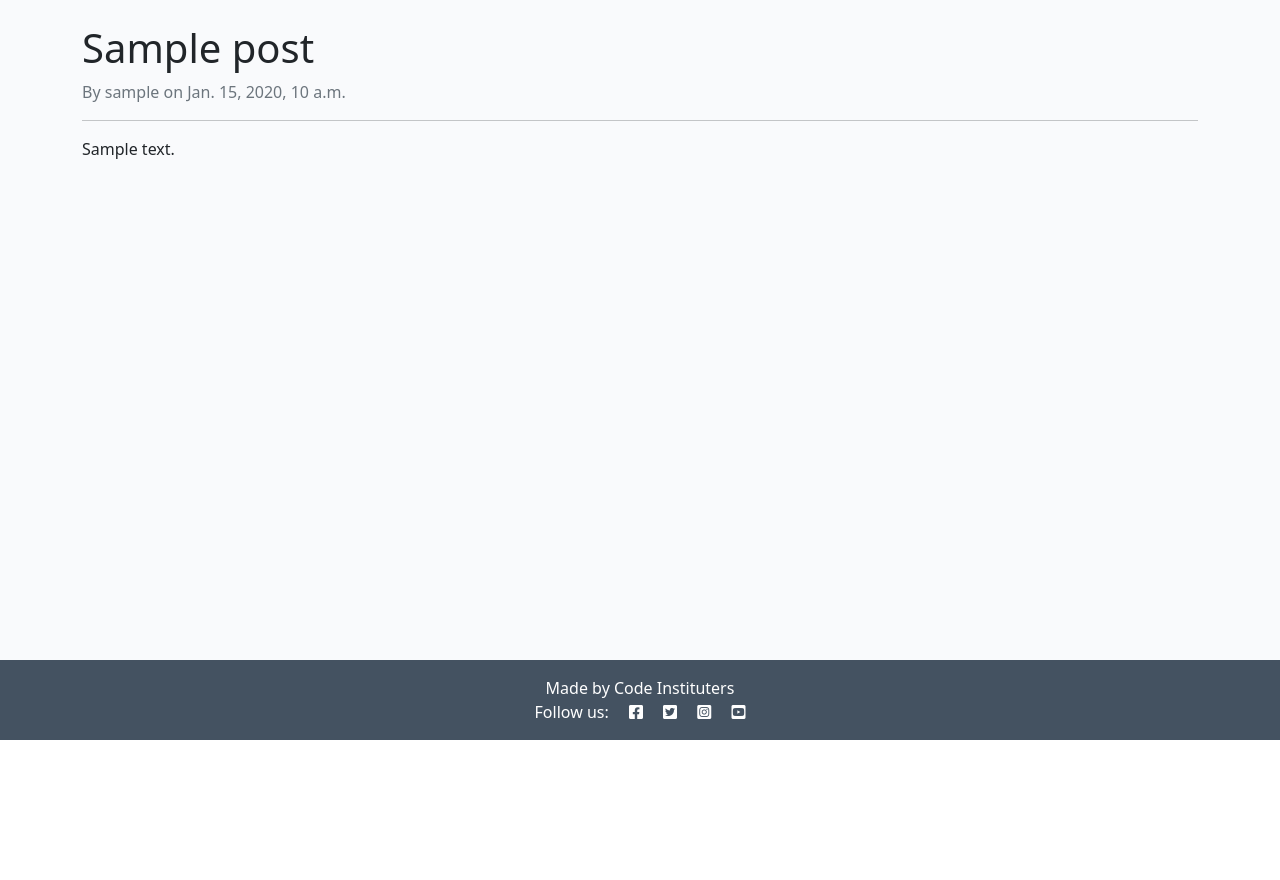
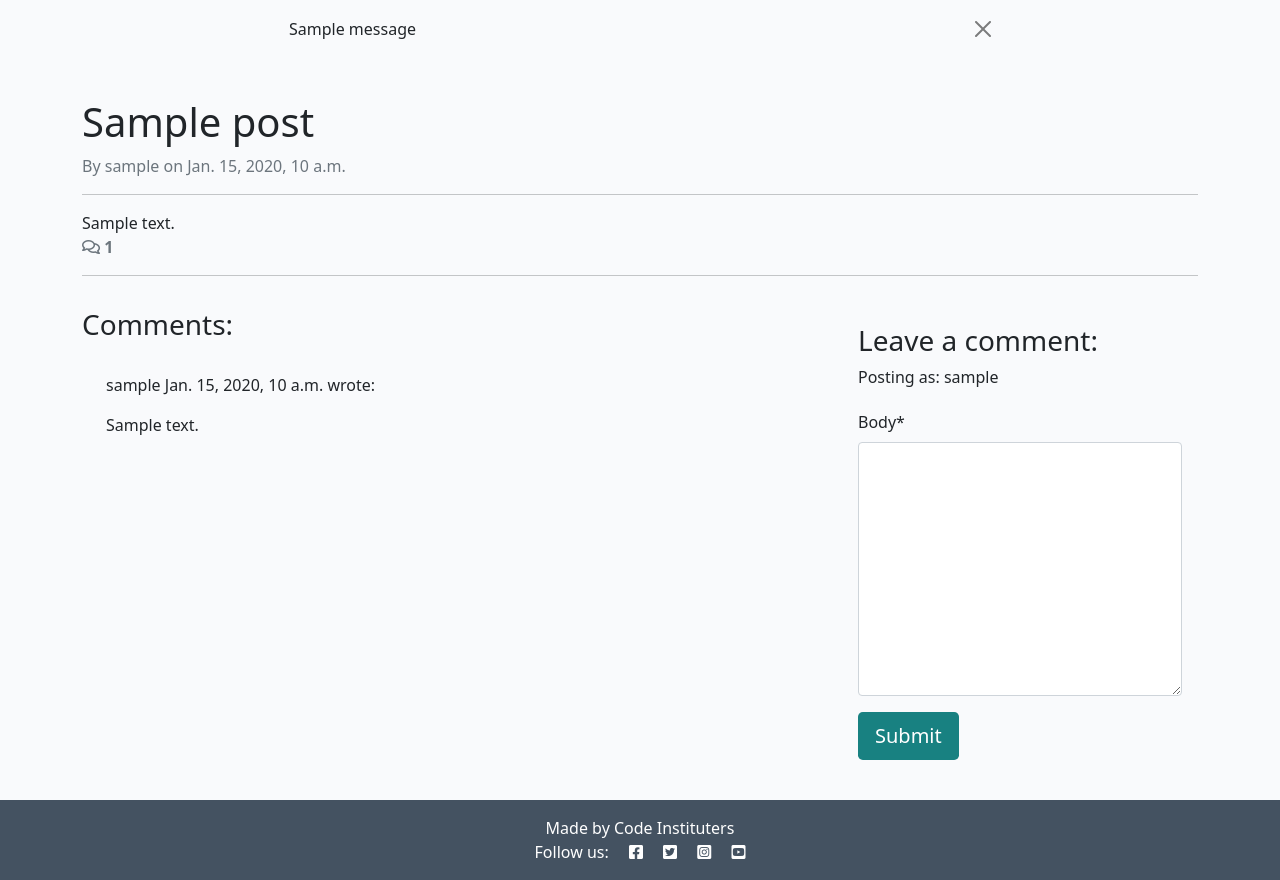
Before and after one commit to ValentinoFarias/django-blog, a Django app: a page that uses templates/base.html in a window 1280 px wide. Shown: the part 60-940 px from the top of the page. Before the commit the page ends 800 px from the top, so only its background shows below. Run offline with Django 4.2, Linux system fonts and the light colour scheme; a user stored in the database is signed in; tables that the repository leaves empty hold one stand-in row (values such as "Sample post"); one stand-in notice (Sample message) is shown; some libraries are stand-ins or nearby versions.

Commit message:
Post form and submition message

```diff
--- /dev/null
+++ b/blog/forms.py
@@ -0,0 +1,8 @@
+from .models import Comment
+from django import forms
+
+
+class CommentForm(forms.ModelForm):
+    class Meta:
+        model = Comment
+        fields = ('body',)
--- a/blog/templates/blog/post_detail.html
+++ b/blog/templates/blog/post_detail.html
@@ -1,12 +1,70 @@
 {% extends "base.html" %}
 
 {% block content %}
+
+{% load static %}
+{% load crispy_forms_tags %}
+
 <div class="container mt-4">
     <h1>{{ post.title }}</h1>
     <p class="text-muted">By {{ post.author }} on {{ post.created_on }}</p>
     <hr>
     <div>
-        {{ post.content|safe }}
+        <p class="card-text">{{ post.content | safe }}</p>
+    </div>
+    <!-- Displaying count of comments -->
+    <div class="row">
+        <div class="col-12">
+            <strong class="text-secondary">
+                <i class="far fa-comments"></i> {{ comment_count }}
+            </strong>
+        </div>
+        <div class="col-12">
+            <hr>
+        </div>
+    </div>
+    <!-- Displaying Comments -->
+    <div class="row">
+        <div class="col-md-8 card mb-4 mt-3">
+            <h3>Comments:</h3>
+            <div class="card-body">
+                {% for comment in comments %}
+                <div class="p-2 comments{% if not comment.approved and comment.author == user %} faded{% elif not comment.approved %} d-none{% endif %}">
+                    <p class="font-weight-bold">
+                        {{ comment.author }}
+                        <span class="font-weight-normal">
+                            {{ comment.created_on }}
+                        </span> wrote:
+                    </p>
+                    <div id="comment{{ comment.id }}">
+                        {{ comment.body | linebreaks }}
+                    </div>
+                    {% if not comment.approved and comment.author == user %}
+                    <p class="approval">
+                        This comment is awaiting approval
+                    </p>
+                    {% endif %}
+                </div>
+                {% endfor %}
+            </div>
+        </div>
+        <!-- Creating New Comments -->
+        <div class="col-md-4 card mb-4 mt-3">
+            <div class="card-body">
+                {% if user.is_authenticated %}
+                <h3>Leave a comment:</h3>
+                <p>Posting as: {{ user.username }}</p>
+                <form id="commentForm" method="post" style="margin-top: 1.3em;">
+                    {{ comment_form | crispy }}
+                    {% csrf_token %}
+                    <button id="submitButton" type="submit" class="btn btn-signup btn-lg">Submit</button>
+                </form>
+                {% else %}
+                <p>Log in to leave a comment</p>
+                {% endif %}
+            </div>
+        </div>
     </div>
 </div>
-{% endblock %}
+
+{% endblock content %}
--- a/blog/views.py
+++ b/blog/views.py
@@ -1,7 +1,10 @@
 from django.shortcuts import render, get_object_or_404
 
 from django.views import generic
+from django.contrib import messages
+
 from .models import Post
+from .forms import CommentForm
 
 
 # Create your views here.
@@ -29,9 +32,31 @@ def post_detail(request, slug):
 
     queryset = Post.objects.filter(status=1)
     post = get_object_or_404(queryset, slug=slug)
+    comments = post.comments.all().order_by("-created_on")
+    comment_count = post.comments.filter(approved=True).count()
+
+    if request.method == "POST":
+        comment_form = CommentForm(data=request.POST)
+        if comment_form.is_valid():
+            comment = comment_form.save(commit=False)
+            comment.author = request.user
+            comment.post = post
+            comment.save()
+            messages.add_message(
+                request,
+                messages.SUCCESS,
+                "Comment submitted and awaiting approval",
+            )
+    else:
+        comment_form = CommentForm()
 
     return render(
         request,
         "blog/post_detail.html",
-        {"post": post},
+        {
+            "post": post,
+            "comments": comments,
+            "comment_count": comment_count,
+            "comment_form": comment_form,
+        },
     )
--- a/requirements.txt
+++ b/requirements.txt
@@ -3,11 +3,13 @@ bleach==6.3.0
 certifi==2026.1.4
 cffi==2.0.0
 charset-normalizer==3.4.4
+crispy-bootstrap5==0.7
 cryptography==46.0.4
 defusedxml==0.7.1
 dj-database-url==0.5.0
 Django==4.2.27
 django-allauth==0.57.2
+django-crispy-forms==2.5
 django-summernote==0.8.20.0
 gunicorn==24.1.1
 idna==3.11
--- a/templates/base.html
+++ b/templates/base.html
@@ -67,8 +67,21 @@
             </div>
         </div>
     </nav>
+        <!-- displaying Django messages -->
+        <div class="container">
+            <div class="row">
+                <div class="col-md-8 offset-md-2">
+                    {% for message in messages %}
+                    <div class="alert {{ message.tags }} alert-dismissible fade show" id="msg" role="alert">
+                        {{ message | safe }}
+                        <button type="button" class="btn-close" data-bs-dismiss="alert" aria-label="Close"></button>
+                    </div>
+                    {% endfor %}
+                </div>
+            </div>
+        </div>
 
-    <main class="flex-shrink-0 main-bg">
+        <main class="flex-shrink-0 main-bg">
 
         {% block content %}
         <!-- Content Goes here -->
```
Also changed, not shown: codestar/settings.py (+6 -1 lines).
